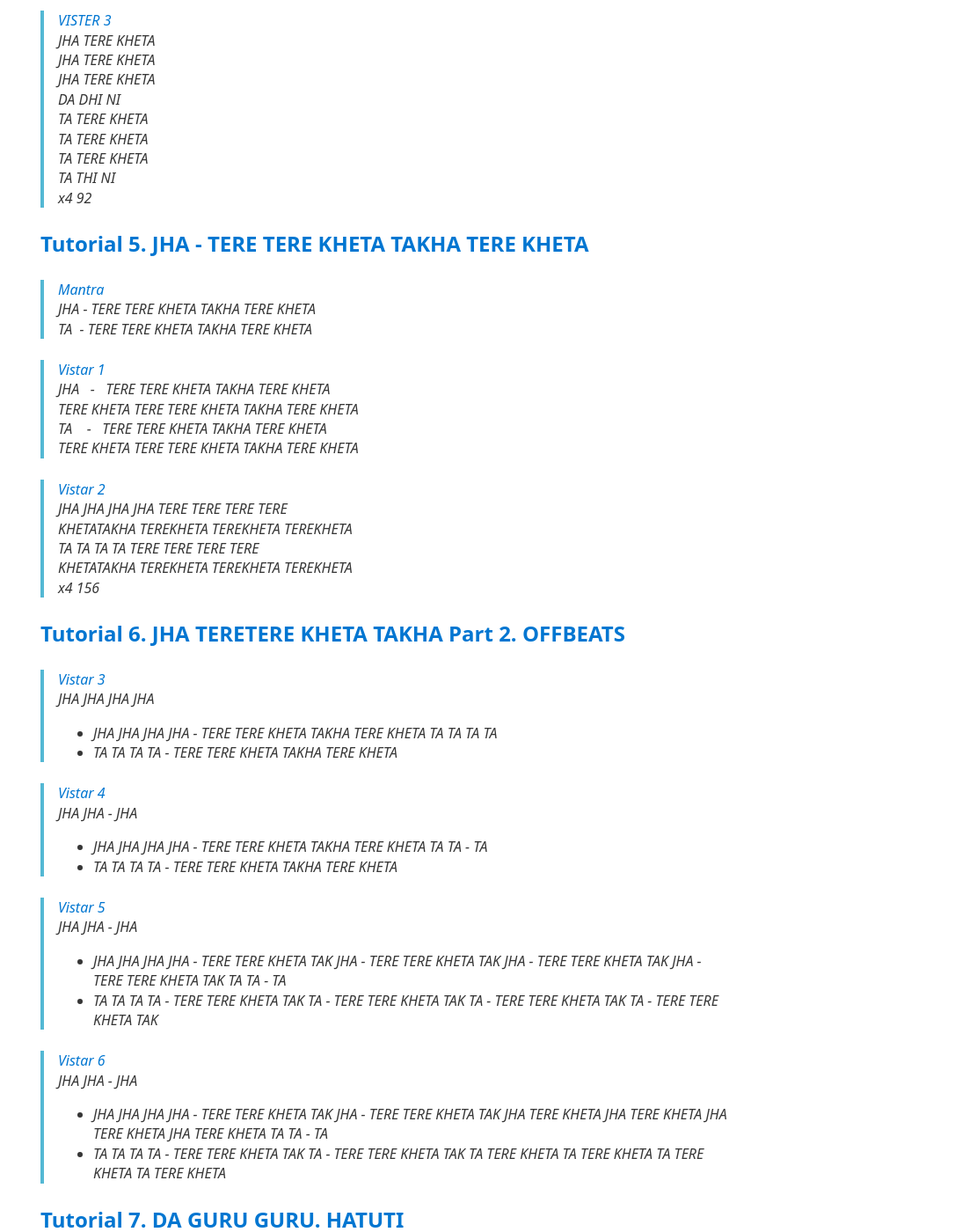
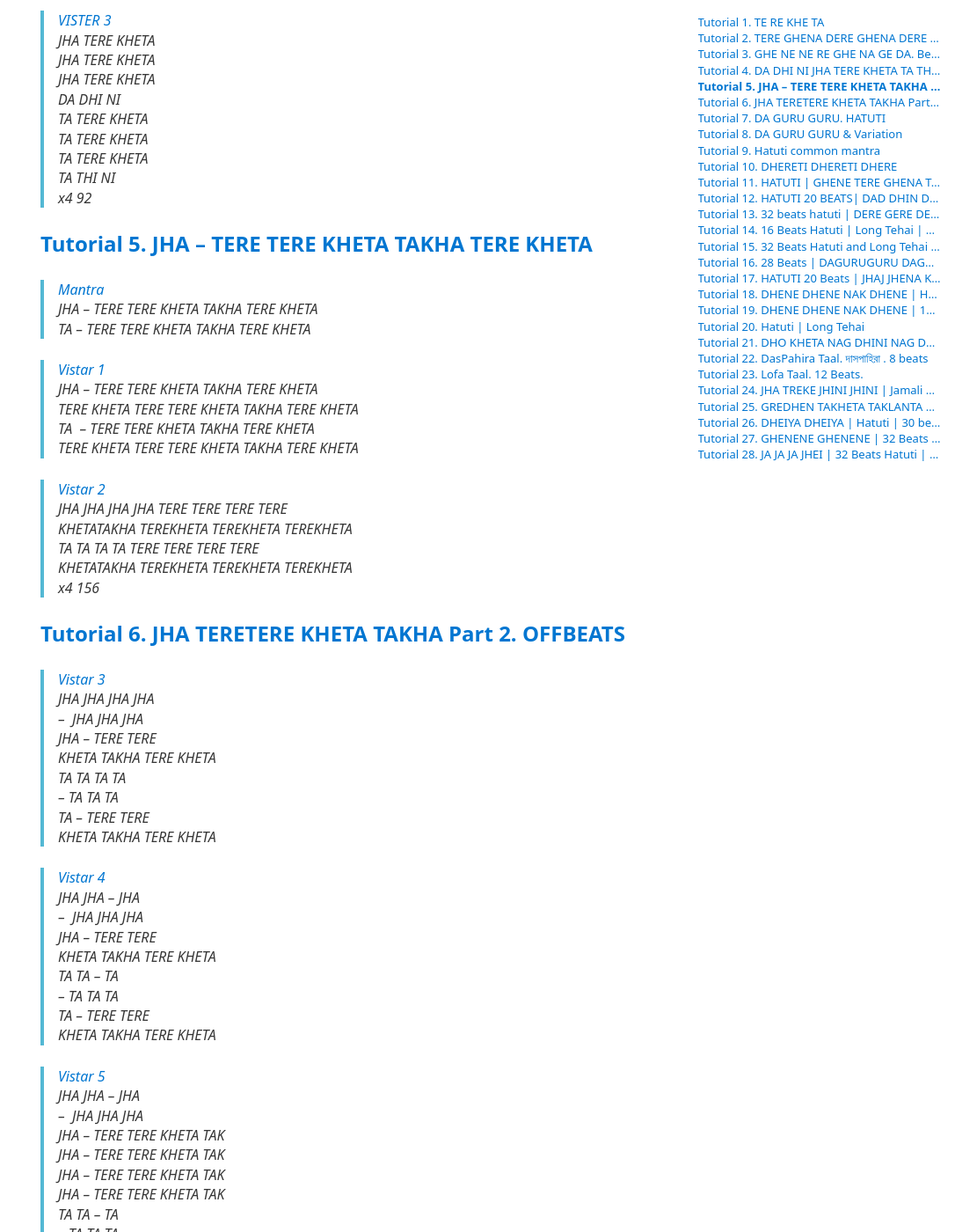
Before and after one commit to krishnized/mridang.am, a Jekyll site: the page built from mayapur-mridang.md, in a window 1280 px wide and 1400 px high, scrolled down 2679 px. Shown: the whole window at 88% size, without its empty margins (194-1280 px from the left). Built offline with Jekyll 4.4.1, drawn with Linux system fonts in a browser that asks for light colours; some of the changed text lies outside the part shown.

Commit message:
Add simple navigation

```diff
--- a/_layouts/default.html
+++ b/_layouts/default.html
@@ -3,9 +3,9 @@
   <head>
     <meta charset="utf-8">
     <title>{{ page.title }}</title>
-    <link rel="stylesheet" href="assets/water.css">
-    <link rel="stylesheet" href="assets/main.css">
-    <script type="text/javascript" src="assets/main.js" defer async></script>
+    <link rel="stylesheet" href="{{ 'assets/water.css' | relative_url }}">
+    <link rel="stylesheet" href="{{ 'assets/main.css' | relative_url }}">
+    <script type="text/javascript" src="{{ 'assets/main.js' | relative_url }}" defer async></script>
     <script type="text/javascript" src="https://www.youtube.com/iframe_api" async defer></script>
   </head>
   <body>
@@ -67,6 +67,57 @@
           </h1> -->
         </header>
         {{ content }}
+        <script type="module">
+          const mainEl = document.querySelector('main')
+          const h2s = [...mainEl.querySelectorAll('h2')]
+
+          // Add ids to headers
+          // h2s.forEach(h2 => h2.id = h2.textContent.split('.')[0].toLowerCase().replace(' ','-'))
+
+          // TOC: collect all headers, place into TOC div
+          const tocEl = mainEl.appendChild(toc())
+          function toc () {
+            let tocEl = document.createElement('nav')
+            tocEl.className = 'toc'
+
+            document.head.appendChild(document.createElement('style')).innerHTML = `
+              .toc {
+                position: fixed; top: 1rem; right: 1rem;
+                display: flex; flex-direction: column;
+                width: 17.28rem;
+                font-size: small;
+              }
+              .toc a {
+                text-overflow: ellipsis;
+                white-space: nowrap;
+                overflow: hidden;
+                display: block;
+              }
+              .toc a.active {
+                font-weight: bolder;
+              }
+            `
+
+            tocEl.append(...h2s.map(h2 => {
+              let a = document.createElement('a')
+              a.textContent = h2.textContent
+              a.href=`#${h2.id}`
+              a.title = h2.textContent
+              return a
+            }))
+            return tocEl
+          }
+
+          // highlight in-view title
+          window.addEventListener('scroll', () => {
+            let h2 = h2s.find(h2 => {
+              var rect = h2.getBoundingClientRect();
+              return rect.top >= 0
+            })
+            tocEl.querySelectorAll('a').forEach(a => a.classList.remove('active'))
+            tocEl.querySelector(`[href="#${h2.id}"]`).classList.add('active')
+          })
+        </script>
       </main>
     </div>
 
--- a/mayapur-mridang.md
+++ b/mayapur-mridang.md
@@ -143,17 +143,17 @@ TA TERE KHETA
 TA THI NI
 x4 92
 
-## [Tutorial 5. JHA - TERE TERE KHETA TAKHA TERE KHETA](https://youtu.be/nh6Xgn_sqGM)
+## [Tutorial 5. JHA -- TERE TERE KHETA TAKHA TERE KHETA](https://youtu.be/nh6Xgn_sqGM)
 
 > [Mantra ](https://youtu.be/nh6Xgn_sqGM?t=0m06s)
-JHA - TERE TERE KHETA TAKHA TERE KHETA
-TA  - TERE TERE KHETA TAKHA TERE KHETA
+JHA -- TERE TERE KHETA TAKHA TERE KHETA
+TA -- TERE TERE KHETA TAKHA TERE KHETA
 <!-- x4 150 -->
 
 > [Vistar 1](https://youtu.be/nh6Xgn_sqGM?t=1m46s)
-JHA   -   TERE TERE KHETA TAKHA TERE KHETA
+JHA -- TERE TERE KHETA TAKHA TERE KHETA
 TERE KHETA TERE TERE KHETA TAKHA TERE KHETA
-TA    -   TERE TERE KHETA TAKHA TERE KHETA
+TA  -- TERE TERE KHETA TAKHA TERE KHETA
 TERE KHETA TERE TERE KHETA TAKHA TERE KHETA
 <!-- x4 155 -->
 
@@ -168,52 +168,52 @@ x4 156
 
 > [Vistar 3](https://youtu.be/VGKxGwXzDvU?t=1m00s)
 JHA JHA JHA JHA
--  JHA JHA JHA
-JHA - TERE TERE
+--  JHA JHA JHA
+JHA -- TERE TERE
 KHETA TAKHA TERE KHETA
 TA TA TA TA
-- TA TA TA
-TA - TERE TERE
+-- TA TA TA
+TA -- TERE TERE
 KHETA TAKHA TERE KHETA
 <!-- x4 166 -->
 
 > [Vistar 4](https://youtu.be/VGKxGwXzDvU?t=2m14s)
-JHA JHA - JHA
--  JHA JHA JHA
-JHA - TERE TERE
+JHA JHA -- JHA
+--  JHA JHA JHA
+JHA -- TERE TERE
 KHETA TAKHA TERE KHETA
-TA TA - TA
-- TA TA TA
-TA - TERE TERE
+TA TA -- TA
+-- TA TA TA
+TA -- TERE TERE
 KHETA TAKHA TERE KHETA
 <!-- x4 170+ -->
 
 > [Vistar 5](https://youtu.be/VGKxGwXzDvU?t=3m21s)
-JHA JHA - JHA
--  JHA JHA JHA
-JHA - TERE TERE KHETA TAK
-JHA - TERE TERE KHETA TAK
-JHA - TERE TERE KHETA TAK
-JHA - TERE TERE KHETA TAK
-TA TA - TA
-- TA TA TA
-TA - TERE TERE KHETA TAK
-TA - TERE TERE KHETA TAK
-TA - TERE TERE KHETA TAK
-TA - TERE TERE KHETA TAK
+JHA JHA -- JHA
+--  JHA JHA JHA
+JHA -- TERE TERE KHETA TAK
+JHA -- TERE TERE KHETA TAK
+JHA -- TERE TERE KHETA TAK
+JHA -- TERE TERE KHETA TAK
+TA TA -- TA
+-- TA TA TA
+TA -- TERE TERE KHETA TAK
+TA -- TERE TERE KHETA TAK
+TA -- TERE TERE KHETA TAK
+TA -- TERE TERE KHETA TAK
 <!-- x4 160 -->
 
 > [Vistar 6](https://youtu.be/VGKxGwXzDvU?t=4m22s)
-JHA JHA - JHA
--  JHA JHA JHA
-JHA - TERE TERE KHETA TAK
-JHA - TERE TERE KHETA TAK
+JHA JHA -- JHA
+--  JHA JHA JHA
+JHA -- TERE TERE KHETA TAK
+JHA -- TERE TERE KHETA TAK
 JHA TERE KHETA JHA TERE KHETA
 JHA TERE KHETA JHA TERE KHETA
-TA TA - TA
-- TA TA TA
-TA - TERE TERE KHETA TAK
-TA - TERE TERE KHETA TAK
+TA TA -- TA
+-- TA TA TA
+TA -- TERE TERE KHETA TAK
+TA -- TERE TERE KHETA TAK
 TA TERE KHETA TA TERE KHETA
 TA TERE KHETA TA TERE KHETA
 <!-- x4 180 -->
```
Also changed, not shown: _posts/2021-06-16-welcome-to-jekyll.markdown (deleted, +0 -29 lines).
